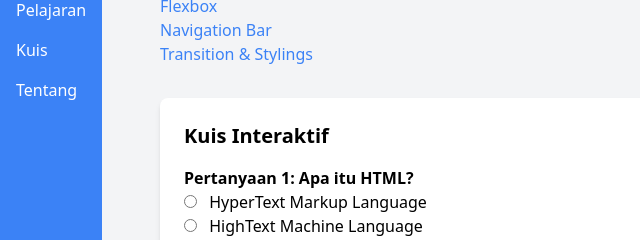
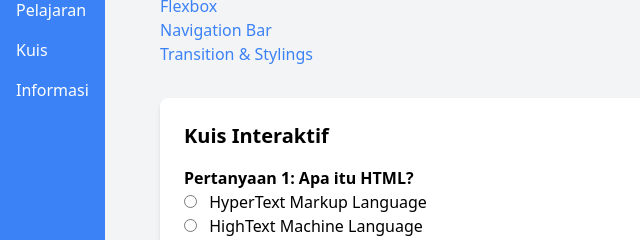
Before and after one commit to shafanjw/mini-elearning, a website: page html/index.html in a window 1280 px wide. Shown: the part 122-362 px from the top of the page, 0-640 px from the left. Drawn offline with Linux system fonts and the light colour scheme.

Commit message:
sidebar modify

```diff
--- a/html/index.html
+++ b/html/index.html
@@ -18,7 +18,7 @@
                 <li><a href="#" class="block px-4 py-2 hover:bg-blue-600">Beranda</a></li>
                 <li><a href="#" class="block px-4 py-2 hover:bg-blue-600">Pelajaran</a></li>
                 <li><a href="#" class="block px-4 py-2 hover:bg-blue-600">Kuis</a></li>
-                <li><a href="#" class="block px-4 py-2 hover:bg-blue-600">Tentang</a></li>
+                <li><a href="#" class="block px-4 py-2 hover:bg-blue-600">Informasi</a></li>
             </ul>
         </nav>
     </header>
```
